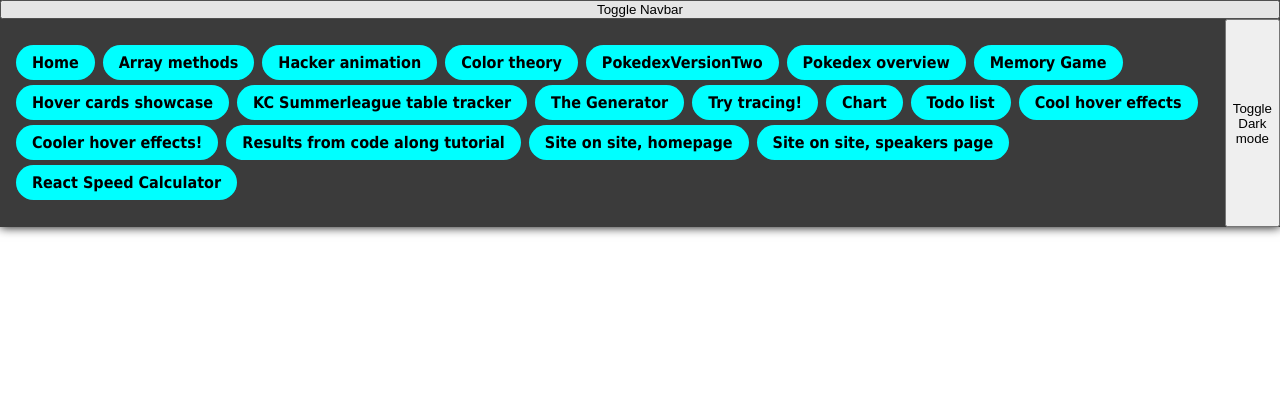
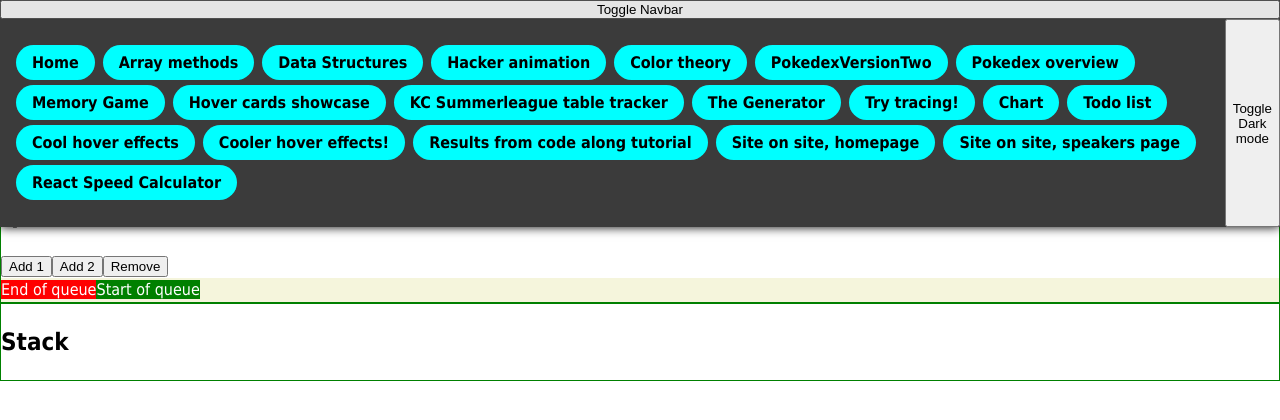
Before and after one commit to EmilNilssonDataDuctus/vite-app, a React (Vite) app: page /data-structures in a window 1280 px wide. Shown: the top 420 px of the page. Built offline with nearby package versions, Linux system fonts and the light colour scheme.

Commit message:
Add new route for showcasing data structures. Animate with react-transition-group

```diff
--- a/package.json
+++ b/package.json
@@ -14,6 +14,7 @@
     "react": "^18.2.0",
     "react-chartjs-2": "^5.2.0",
     "react-dom": "^18.2.0",
+    "react-transition-group": "^4.4.5",
     "styled-components": "^6.0.5",
     "uuid": "^9.0.0"
   },
--- /dev/null
+++ b/src/Pages/DataStructures/DataStructures.styled.js
@@ -0,0 +1,5 @@
+import { styled } from "styled-components";
+
+export const DataSection = styled.section`
+  border: 1px solid green;
+`;
--- /dev/null
+++ b/src/Pages/DataStructures/DataStructures.tsx
@@ -0,0 +1,85 @@
+import React, { createRef, useReducer } from "react";
+import { v4 as uuidv4 } from "uuid";
+import { MainWrapper } from "../../Shared/Page.styled";
+import { DataSection } from "./DataStructures.styled";
+import "./styles.css";
+
+import { CSSTransition, TransitionGroup } from "react-transition-group";
+
+const initialState = {
+  queue: [],
+};
+
+const queueReducer = (state, action) => {
+  switch (action.type) {
+    case "ENQUEUE":
+      return {
+        ...state,
+        queue: [...state.queue, action.payload],
+      };
+
+    case "DEQUEUE":
+      const newQueue = [...state.queue].slice(1);
+      return {
+        ...state,
+        queue: newQueue,
+      };
+
+    default: {
+      return state;
+    }
+  }
+};
+
+export const DataStructures = () => {
+  const [state, dispatch] = useReducer(queueReducer, initialState);
+
+  const handleClickAdd = (item) => {
+    console.log("add", item);
+
+    const id = uuidv4();
+    dispatch({
+      type: "ENQUEUE",
+      payload: {
+        value: item + ": " + id.slice(0, 6),
+        nodeRef: createRef(null),
+        id,
+      },
+    });
+  };
+
+  const handleClickRemove = () => {
+    dispatch({ type: "DEQUEUE" });
+  };
+
+  return (
+    <MainWrapper>
+      <h1>-</h1>
+      <DataSection>
+        <h2>Queue</h2>
+        <button onClick={() => handleClickAdd(1)}>Add 1</button>
+        <button onClick={() => handleClickAdd(2)}>Add 2</button>
+        <button onClick={handleClickRemove}>Remove</button>
+        <div>
+          <TransitionGroup className="item-container">
+            {state.queue
+              .map(({ id, value, nodeRef }) => (
+                <CSSTransition
+                  key={id}
+                  nodeRef={nodeRef}
+                  timeout={500}
+                  className="item"
+                >
+                  <span ref={nodeRef}>{value}</span>
+                </CSSTransition>
+              ))
+              .reverse()}
+          </TransitionGroup>
+        </div>
+      </DataSection>
+      <DataSection>
+        <h2>Stack</h2>
+      </DataSection>
+    </MainWrapper>
+  );
+};
--- /dev/null
+++ b/src/Pages/DataStructures/styles.css
@@ -0,0 +1,73 @@
+/* What the documentation says to write */
+/* .item-enter {
+  opacity: 0;
+}
+.item-enter-active {
+  opacity: 1;
+  transition: opacity 500ms ease-in;
+}
+.item-exit {
+  opacity: 1;
+}
+.item-exit-active {
+  opacity: 0;
+  transition: opacity 500ms ease-in;
+} */
+
+/* How I had to rewrite it to get it to work */
+/* .item.enter {
+  opacity: 0;
+}
+.item.enter-active {
+  opacity: 1;
+  transition: opacity 500ms ease-in;
+}
+.item.exit {
+  opacity: 1;
+}
+.item.exit-active {
+  opacity: 0;
+  transition: opacity 500ms ease-in;
+} */
+
+/* What I really wanted */
+.item.enter {
+  transform: translateY(-100px);
+}
+.item.enter-active {
+  transform: translateY(0px);
+  transition: transform 500ms ease-in;
+}
+.item.exit {
+  transform: translateY(0px);
+}
+.item.exit-active {
+  transform: translateY(100px);
+  transition: transform 500ms ease-in;
+}
+
+.item {
+  background-color: blue;
+  margin: 10px;
+  padding: 0 16px;
+  display: inline-block;
+}
+
+.item-container {
+  background-color: beige;
+}
+
+.item-container::before {
+  content: "End of queue";
+  background-color: red;
+  color: white;
+  width: 10px;
+  height: 10px;
+}
+.item-container::after {
+  content: "Start of queue";
+  background-color: green;
+  color: white;
+  width: 10px;
+  height: 10px;
+}
--- a/src/meta/pageData.jsx
+++ b/src/meta/pageData.jsx
@@ -5,6 +5,7 @@ import { CodeAlong } from "../Pages/CodeAlong/CodeAlong";
 import { CodeAlongHome } from "../Pages/CodeAlong/Pages/index";
 import { CodeAlongSpeakers } from "../Pages/CodeAlong/Pages/Speakers";
 import { ColorTheory } from "../Pages/ColorTheory/ColorTheory";
+import { DataStructures } from "../Pages/DataStructures/DataStructures";
 import { GamePage } from "../Pages/Game/Game";
 import { GeneratePage } from "../Pages/GeneratePage/GeneratePage";
 import { HackerAnimation } from "../Pages/HackerAnimation/HackerAnimation";
@@ -33,6 +34,11 @@ export const pageRoutes = [
     path: "/array-methods",
     element: <ArrayMethods />,
     description: "Array methods",
+  },
+  {
+    path: "/data-structures",
+    element: <DataStructures />,
+    description: "Data Structures",
   },
   {
     path: "/hackerAnimation",
```
Also changed, not shown: src/Pages/DataStructures/Strucures/queue.js (added, +34 -0 lines), 1 other file (tests, documents, lock files or other folders).
